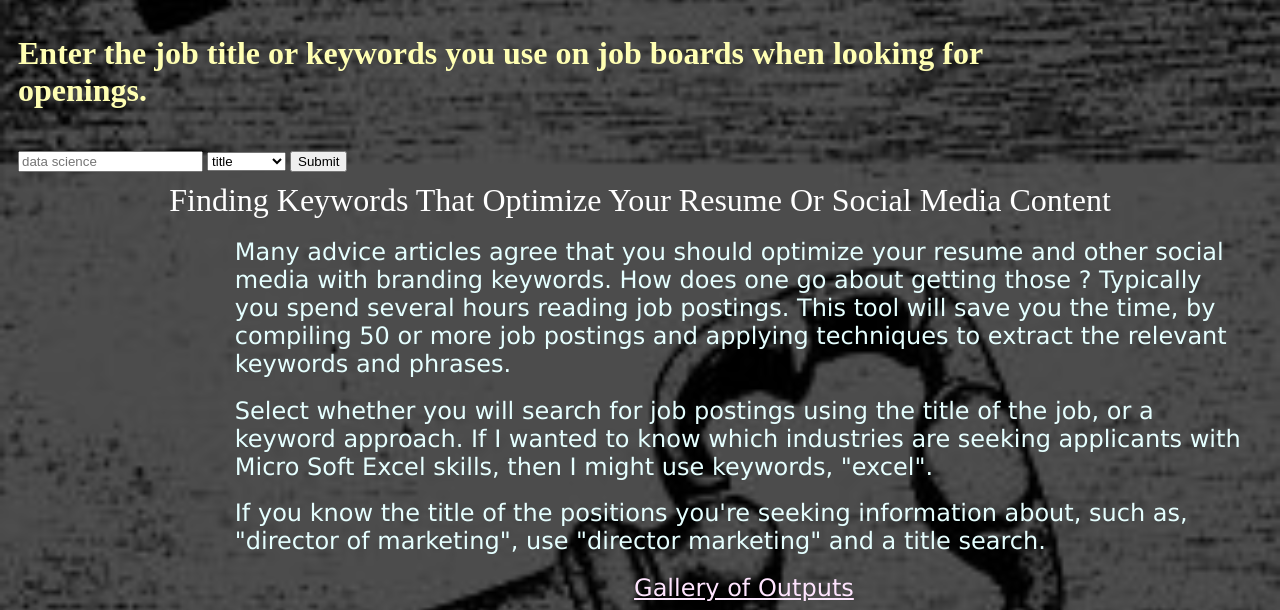
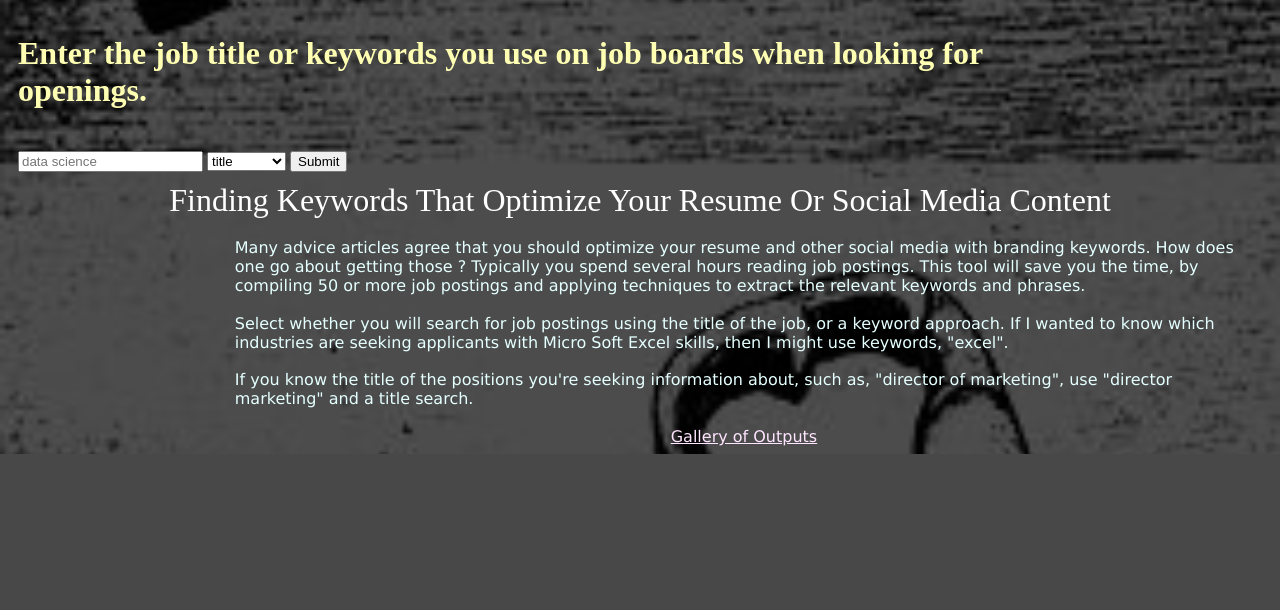
Before and after one commit to toomanycats/IndeedScraper, a Flask app: page / in a window 1280 px wide. Shown: the part 690-1300 px from the top of the page. After the commit the page ends 1144 px from the top, so only its background shows below. Run offline with Flask 2, Linux system fonts and the light colour scheme; parts of the project's set-up code (start-up, migrations or seed data) failed here and were passed over; some libraries are stand-ins or nearby versions.

Commit message:
font size fix

```diff
--- a/templates/gallery.html
+++ b/templates/gallery.html
@@ -8,17 +8,17 @@
         li {
             margin: 0.2cm 0.5cm 0.2cm 7cm;
             font-family:"Verdana";
-            font-size:150%
+            font-size:110%
             }
 
         p {
             margin: 1.0cm 0.5cm 1.0cm 6cm;
             font-family:"Verdana";
-            font-size:150%
+            font-size:100%
         }
 
         body {
-            font-size: 125%;
+            font-size: 100%;
             background-color: #caf6f6;
             }
     </style>
--- a/templates/input.html
+++ b/templates/input.html
@@ -44,12 +44,12 @@
     p {
         margin: 0.5cm 0.5cm 0.2cm 6cm;
         font-family:"Verdana";
-        font-size:150%
+        font-size:100%
       }
 
     li {
         padding-left: 8cm;
-        font-size:150%
+        font-size:110%
        }
 
     html {
--- a/templates/output.html
+++ b/templates/output.html
@@ -16,7 +16,7 @@
         }
 
         body {
-            font-size: 125%;
+            font-size: 100%;
             background-color: #caf6f6;
             }
     </style>
--- a/web_version.py
+++ b/web_version.py
@@ -68,7 +68,7 @@ missing_template = jinja2.Template('''
         p {
             margin: 0.2cm 0.5cm 0.1cm 1cm;
             font-family:"Verdana";
-            font-size:110%
+            font-size:100%
         }
 
         table {
@@ -248,7 +248,7 @@ title_template = jinja2.Template('''
         p {
             margin: 0.2cm 0.5cm 0.1cm 1cm;
             font-family:"Verdana";
-            font-size:110%
+            font-size:100%
         }
 
         li {
@@ -321,12 +321,12 @@ stem_template= jinja2.Template('''
         p {
             margin: 0.5cm 0.5cm 0.2cm 6cm;
             font-family:"Verdana";
-            font-size:150%
+            font-size:100%
         }
 
         li {
         padding-left: 8cm;
-        font-size:150%
+        font-size:110%
         }
 
         body {
```
